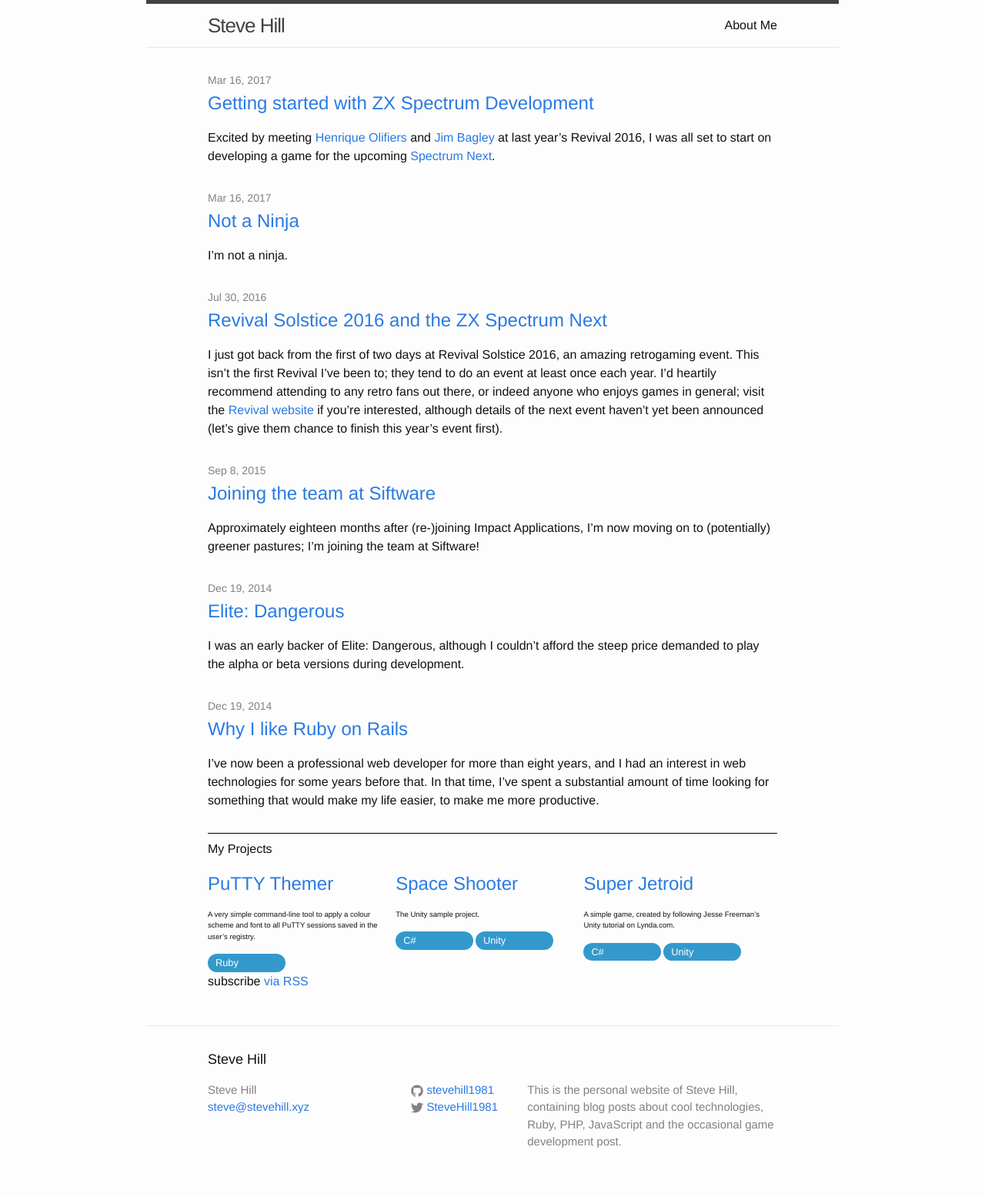
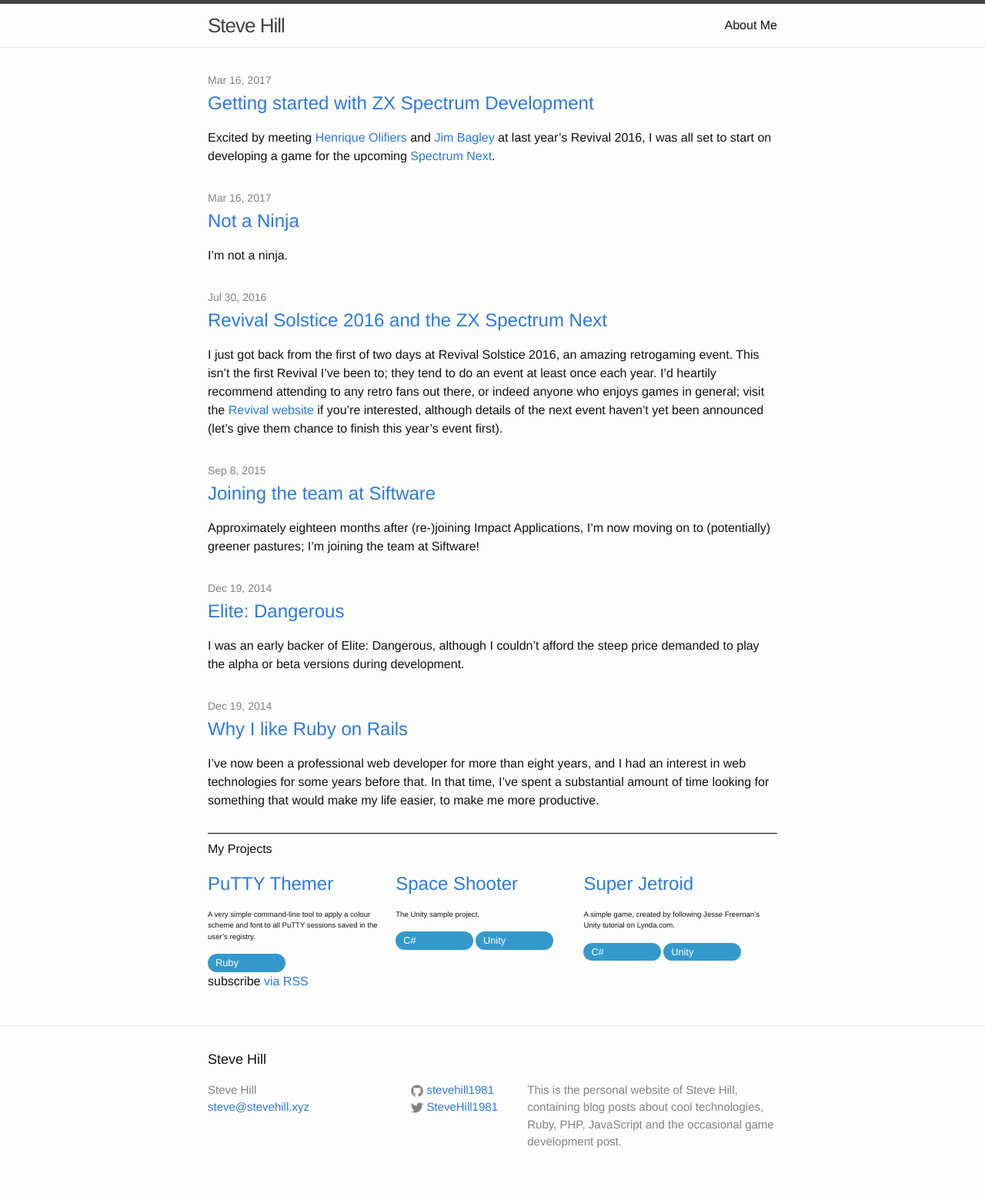
Before and after one commit to stevehill1981/stevehill1981.github.io, a Jekyll site: the page built from index.html, in a window 1280 px wide. Shown: the whole page at 77% size. Built offline with Jekyll 4.4.1, drawn with Linux system fonts in a browser that asks for light colours.

Commit message:
Extend top bar to full-width

```diff
--- a/css/main.scss
+++ b/css/main.scss
@@ -57,8 +57,8 @@ html {
 
 body {
   box-sizing: border-box;
-  max-width: 940px;
-  padding: 0 20px;
+  width: 100%;
+  padding: 0;
   margin: 0 auto;
 }
 
```
